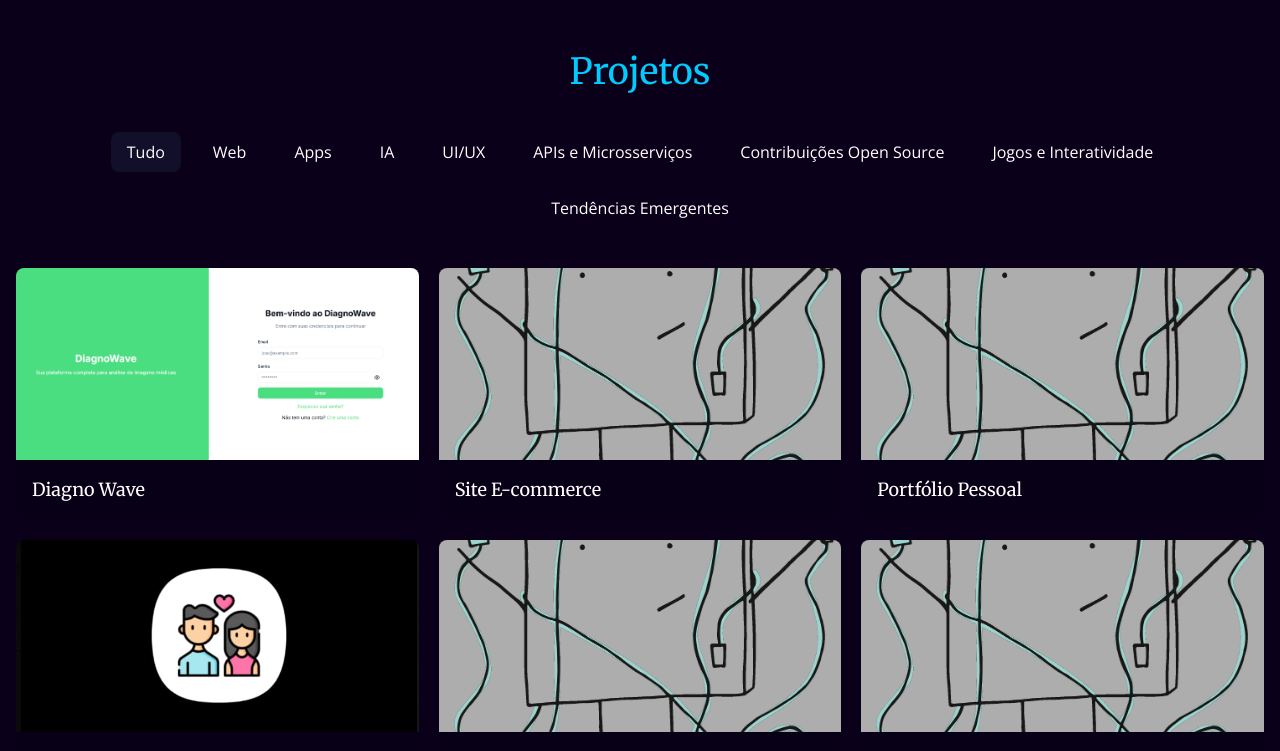
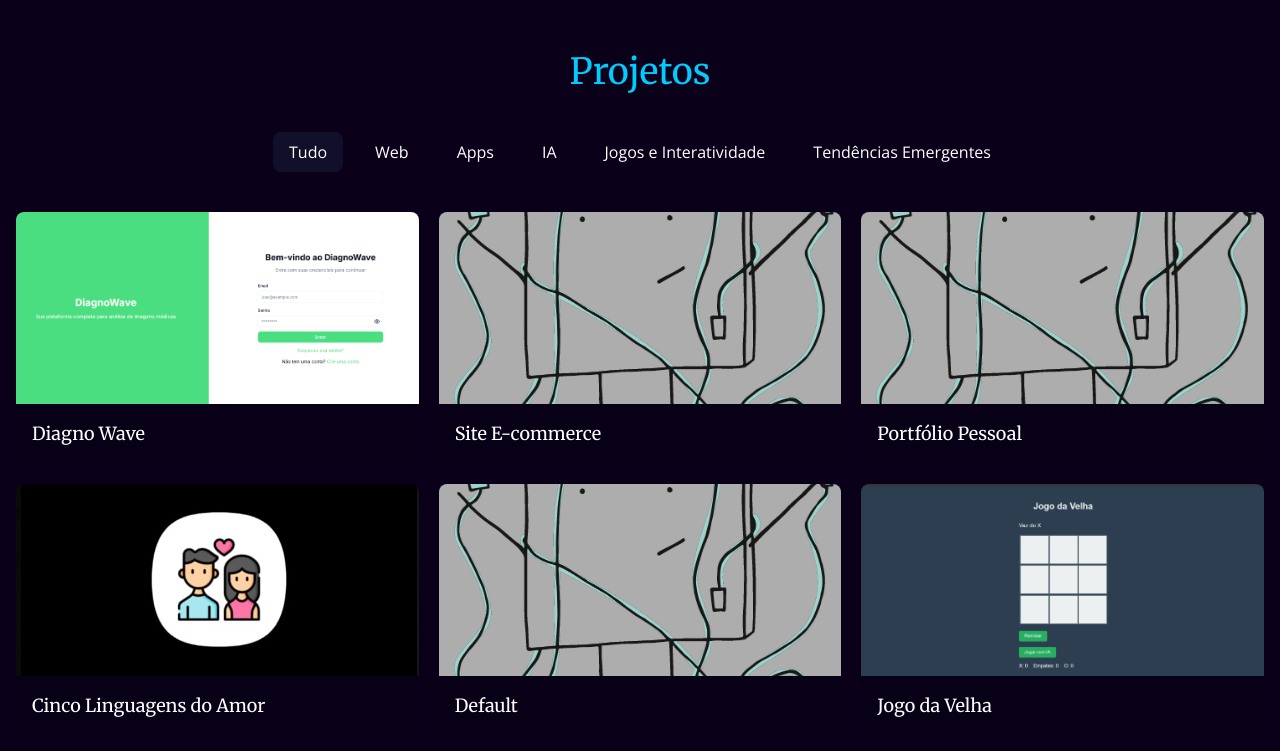
Before and after one commit to MadsonJhones/portfolio, a React (Vite) app: page / in a window 1280 px wide. Shown: the part 1780-2531 px from the top of the page. Built offline with nearby package versions, Linux system fonts and the light colour scheme.

Commit message:
Atualizando os Projetos

```diff
--- a/src/components/ProjectsSection.jsx
+++ b/src/components/ProjectsSection.jsx
@@ -10,17 +10,14 @@ import { ThemeContext } from "../context/ThemeContext.jsx";
 import "slick-carousel/slick/slick.css";
 import "slick-carousel/slick/slick-theme.css";
 
-// Importando os projetos por categoria
+// Importando os projetos por categoria (mantendo apenas as categorias solicitadas)
 import WebProjects from "../projects/Web.js";
 import AppsProjects from "../projects/Apps.js";
 import IAProjects from "../projects/IA.js";
-import UIUXProjects from "../projects/UIUX.js";
-import APIsMicrosservicosProjects from "../projects/APIsMicrosservicos.js";
-import ContribuicoesOpenSourceProjects from "../projects/ContribuicoesOpenSource.js";
 import JogosInteratividadeProjects from "../projects/JogosInteratividade.js";
 import TendenciasEmergentesProjects from "../projects/TendenciasEmergentes.js";
 
-// Importando imagens padrão (ajuste conforme necessário)
+// Importando imagens padrão
 import defaultImage from "../assets/images/default-image.png";
 
 Modal.setAppElement("#root");
@@ -31,14 +28,11 @@ function ProjectsSection() {
     const [filter, setFilter] = useState("Tudo");
     const [selectedProject, setSelectedProject] = useState(null);
 
-    // Combinando todos os projetos das categorias
+    // Combinando todos os projetos das categorias restantes
     const allProjects = [
         ...WebProjects,
         ...AppsProjects,
         ...IAProjects,
-        ...UIUXProjects,
-        ...APIsMicrosservicosProjects,
-        ...ContribuicoesOpenSourceProjects,
         ...JogosInteratividadeProjects,
         ...TendenciasEmergentesProjects,
     ];
@@ -88,7 +82,7 @@ function ProjectsSection() {
             <div className="relative z-10 container mx-auto px-4">
                 <h2 className="text-3xl md:text-4xl text-axonCyan text-center mb-10">Projetos</h2>
                 <div className="flex justify-center gap-4 mb-10 flex-wrap">
-                    {["Tudo", "Web", "Apps", "IA", "UI/UX", "APIs e Microsserviços", "Contribuições Open Source", "Jogos e Interatividade", "Tendências Emergentes"].map((cat) => (
+                    {["Tudo", "Web", "Apps", "IA", "Jogos e Interatividade", "Tendências Emergentes"].map((cat) => (
                         <button
                             key={cat}
                             onClick={() => setFilter(cat)}
--- a/src/projects/APIsMicrosservicos.js
+++ /dev/null
@@ -1,18 +0,0 @@
-// src/projects/APIsMicrosservicos.js
-import { getNextId } from "./idCounter.js";
-import defaultImage from "../assets/images/default-image.png";
-
-const APIsMicrosservicosProjects = [
-    {
-        id: getNextId(), // Gera automaticamente um ID único
-        title: "API de Pagamento",
-        category: "APIs e Microsserviços",
-        images: [defaultImage], // Apenas uma imagem principal
-        popupImages: [defaultImage],
-        description: "Desenvolvimento de uma API robusta para processamento de pagamentos, utilizando microsserviços em Node.js e integração com gateways de pagamento.",
-        tags: ["Node.js", "Express", "Docker"],
-    },
-    // Continue adicionando mais projetos (até 10), usando getNextId() para cada novo projeto
-];
-
-export default APIsMicrosservicosProjects;
--- a/src/projects/ContribuicoesOpenSource.js
+++ /dev/null
@@ -1,18 +0,0 @@
-// src/projects/ContribuicoesOpenSource.js
-import { getNextId } from "./idCounter.js";
-import defaultImage from "../assets/images/default-image.png";
-
-const ContribuicoesOpenSourceProjects = [
-    {
-        id: getNextId(), // Gera automaticamente um ID único
-        title: "Contribuição React Library",
-        category: "Contribuições Open Source",
-        images: [defaultImage], // Apenas uma imagem principal
-        popupImages: [defaultImage],
-        description: "Contribuição para uma biblioteca open source de React, adicionando funcionalidades de animação e performance.",
-        tags: ["React", "JavaScript", "GitHub"],
-    },
-    // Continue adicionando mais projetos (até 10), usando getNextId() para cada novo projeto
-];
-
-export default ContribuicoesOpenSourceProjects;
--- a/src/projects/UIUX.js
+++ /dev/null
@@ -1,21 +0,0 @@
-// src/projects/UIUX.js
-import { getNextId } from "./idCounter.js";
-import defaultImage from "../assets/images/default-image.png";
-
-const UIUXProjects = [
-    {
-        id: getNextId(), // Gera automaticamente um ID único
-        title: "Default",
-        category: "UI/UX",
-        images: [defaultImage], // Apenas uma imagem principal
-        popupImages: [
-            defaultImage,
-            defaultImage,
-        ],
-        description: "Um aplicativo mobile eficiente criado com React Native. Este projeto demonstra habilidades em desenvolvimento mobile com foco em desempenho e usabilidade.",
-        tags: ["React Native"],
-    },
-    // Continue adicionando mais projetos (até 10), usando getNextId() para cada novo projeto
-];
-
-export default UIUXProjects;
```
